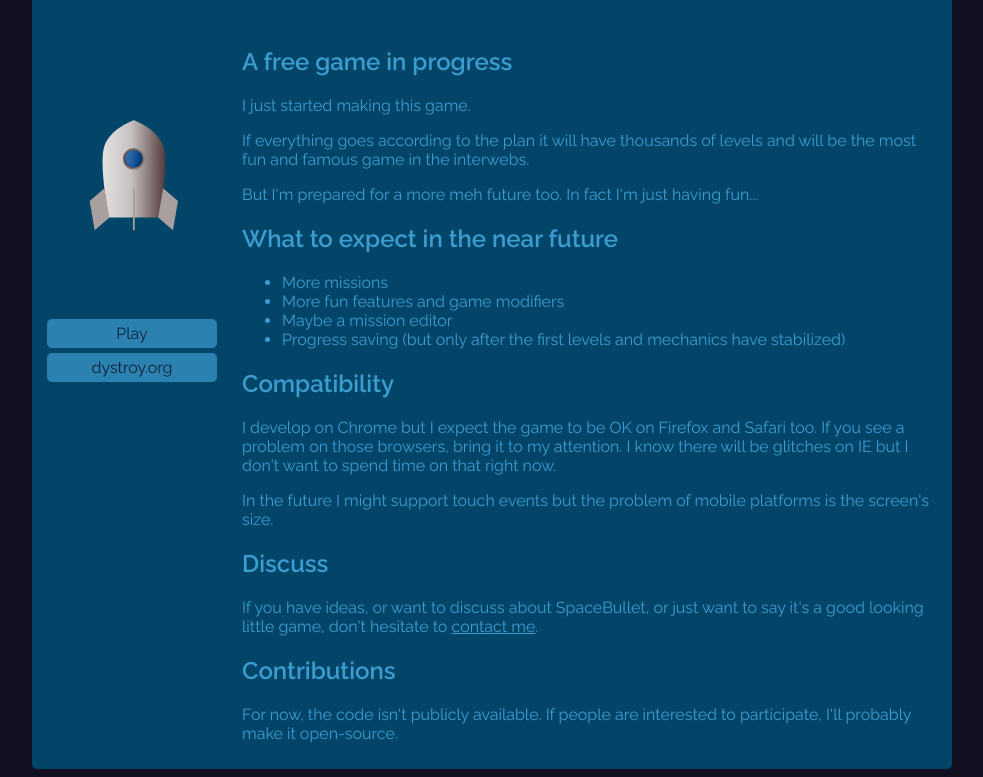
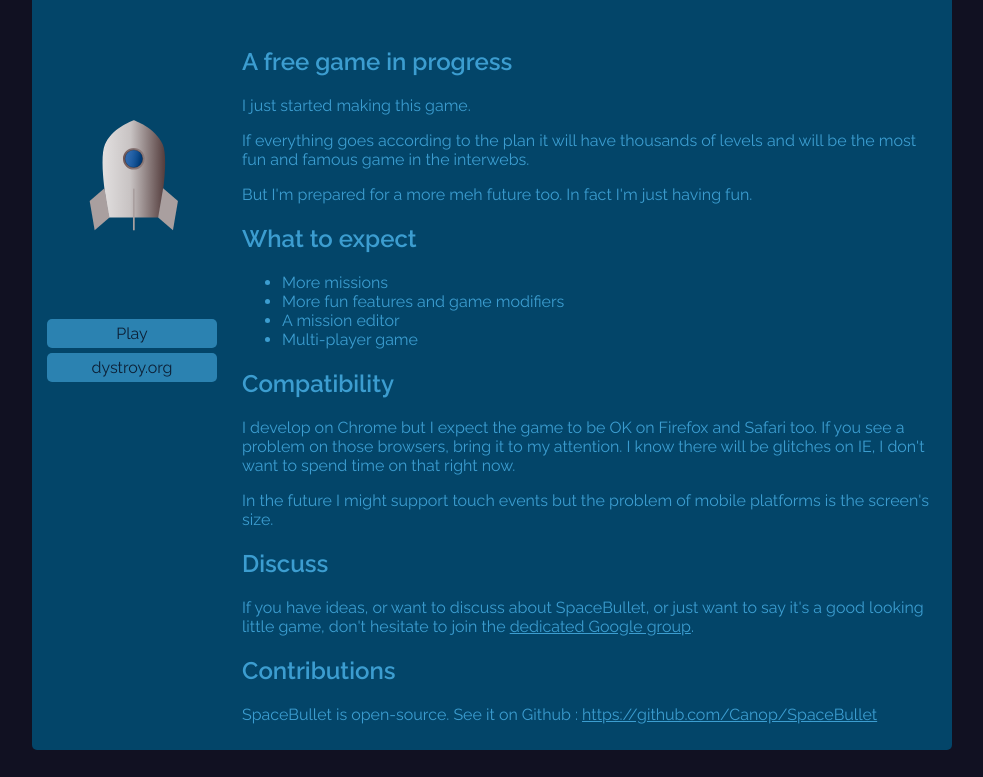
Before and after one commit to Canop/SpaceBullet, a plain HTML site: page src/project.html in a window 1280 px wide. Shown: the part 81-858 px from the top of the page, without its empty margins (148-1131 px from the left). Drawn offline with Linux system fonts and the light colour scheme.

Commit message:
comments

```diff
--- a/src/project.html
+++ b/src/project.html
@@ -84,23 +84,23 @@
 		<h2>A free game in progress</h2>
 		<p>I just started making this game.</p>
 		<p>If everything goes according to the plan it will have thousands of levels and will be the most fun and famous game in the interwebs.</p>
-		<p>But I'm prepared for a more meh future too. In fact I'm just having fun...</p>
-		<h2>What to expect in the near future</h2>
+		<p>But I'm prepared for a more meh future too. In fact I'm just having fun.</p>
+		<h2>What to expect</h2>
 		<p>
 			<ul>
 				<li>More missions</li>
 				<li>More fun features and game modifiers</li>
-				<li>Maybe a mission editor</li>
-				<li>Progress saving (but only after the first levels and mechanics have stabilized)</li>
+				<li>A mission editor</li>
+				<li>Multi-player game</li>
 			</ul>
 		</p>
 		<h2>Compatibility</h2>
-		<p>I develop on Chrome but I expect the game to be OK on Firefox and Safari too. If you see a problem on those browsers, bring it to my attention. I know there will be glitches on IE but I don't want to spend time on that right now.</p>
+		<p>I develop on Chrome but I expect the game to be OK on Firefox and Safari too. If you see a problem on those browsers, bring it to my attention. I know there will be glitches on IE, I don't want to spend time on that right now.</p>
 		<p>In the future I might support touch events but the problem of mobile platforms is the screen's size.</p>
 		<h2>Discuss</h2>
-		<p>If you have ideas, or want to discuss about SpaceBullet, or just want to say it's a good looking little game, don't hesitate to <a href=denys.seguret@gmail.com>contact me</a>.</p>
+		<p>If you have ideas, or want to discuss about SpaceBullet, or just want to say it's a good looking little game, don't hesitate to join the <a href=https://groups.google.com/forum/#!forum/spacebullet/>dedicated Google group</a>.</p>
 		<h2>Contributions</h2>
-		<p>For now, the code isn't publicly available. If people are interested to participate, I'll probably make it open-source.</p>
+		<p>SpaceBullet is open-source. See it on Github : <a href=https://github.com/Canop/SpaceBullet>https://github.com/Canop/SpaceBullet</a></p>
 	</div>
 </div>
 </body>
--- a/src/sb.css
+++ b/src/sb.css
@@ -75,6 +75,7 @@ p.win {
 	width: 90px;
 	height: 80px;
 	margin-left: 10px;
+	margin-bottom: 10px;
 	background-color: #3c9dd0;
 	border-radius: 5px;
 	padding-top: 18px;
```
Also changed, not shown: 1 other file.
